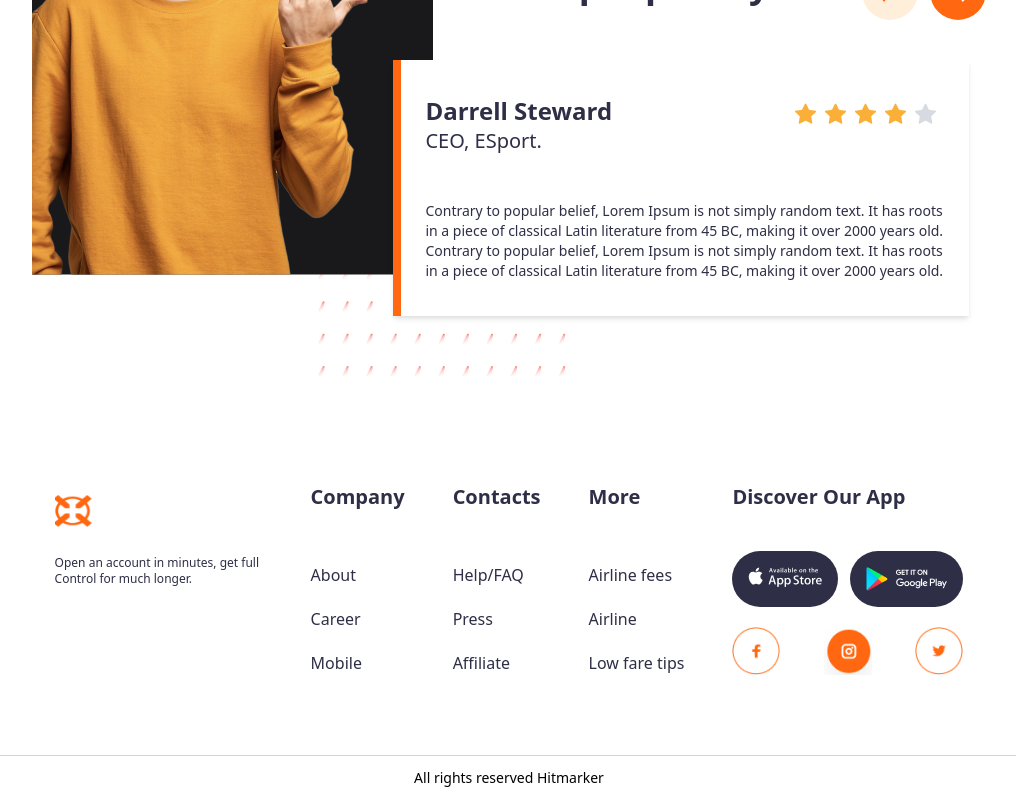
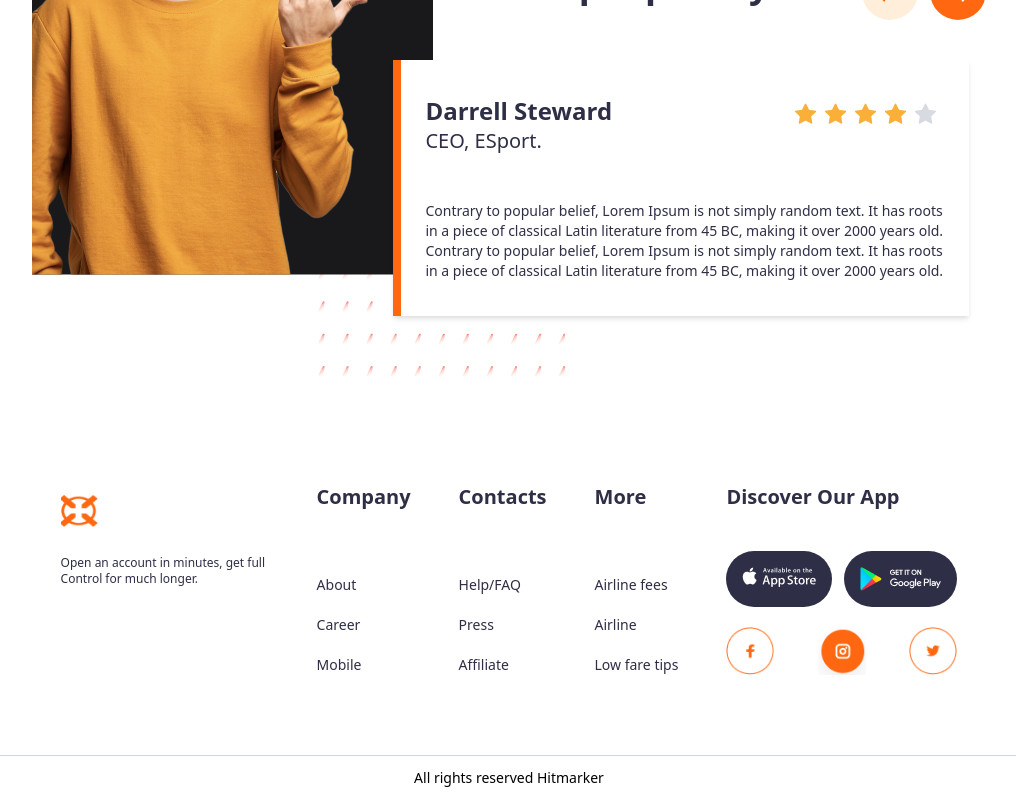
Before and after one commit to JoyBoi/hitmarker, a Vue app: page / in a window 1280 px wide. Shown: the part 2377-3177 px from the top of the page, without its empty margins (131-1147 px from the left). Built offline with nearby package versions, Linux system fonts and the light colour scheme.

Commit message:
Minor size Changes.

```diff
--- a/src/components/Contacts.vue
+++ b/src/components/Contacts.vue
@@ -26,7 +26,7 @@
         Open an account in minutes, get full Control for much longer.
       </p>
     </div>
-    <div class="flex justify-between items-center space-x-12">
+    <div class="flex justify-between items-center space-x-6 md:space-x-12">
       <footercompany />
       <footercontact />
       <more />
--- a/src/components/Footercompany.vue
+++ b/src/components/Footercompany.vue
@@ -1,11 +1,13 @@
 <template>
   <div class="flex flex-col justify-between h-48">
-    <h1 class="text-xl font-bold text-textdark">Company</h1>
+    <h1 class="text-lg md:text-xl font-bold text-textdark">Company</h1>
     <div class="flex flex-col justify-between space-y-5">
       <a
         href="#"
         class="
-          text-md text-textdark
+          text-sm
+          md:text-md
+          text-textdark
           transform
           transition
           duration-300
@@ -16,7 +18,9 @@
       <a
         href="#"
         class="
-          text-md text-textdark
+          text-sm
+          md:text-md
+          text-textdark
           transform
           transition
           duration-300
@@ -27,7 +31,9 @@
       <a
         href="#"
         class="
-          text-md text-textdark
+          text-sm
+          md:text-md
+          text-textdark
           transform
           transition
           duration-300
--- a/src/components/Footercontact.vue
+++ b/src/components/Footercontact.vue
@@ -1,11 +1,13 @@
 <template>
   <div class="flex flex-col justify-between h-48">
-    <h1 class="text-xl font-bold text-textdark">Contacts</h1>
+    <h1 class="text-lg md:text-xl font-bold text-textdark">Contacts</h1>
     <div class="flex flex-col justify-between space-y-5">
       <a
         href="#"
         class="
-          text-md text-textdark
+          text-sm
+          md:text-md
+          text-textdark
           transform
           transition
           duration-300
@@ -16,7 +18,9 @@
       <a
         href="#"
         class="
-          text-md text-textdark
+          text-sm
+          md:text-md
+          text-textdark
           transform
           transition
           duration-300
@@ -27,7 +31,9 @@
       <a
         href="#"
         class="
-          text-md text-textdark
+          text-sm
+          md:text-md
+          text-textdark
           transform
           transition
           duration-300
--- a/src/components/More.vue
+++ b/src/components/More.vue
@@ -1,11 +1,12 @@
 <template>
   <div class="flex flex-col justify-between h-48">
-    <h1 class="text-xl font-bold text-textdark">More</h1>
+    <h1 class="text-lg md:text-xl font-bold text-textdark">More</h1>
     <div class="flex flex-col justify-between space-y-5">
       <a
         href="#"
         class="
-          text-md text-textdark
+          md:text-md
+          text-sm text-textdark
           transform
           transition
           duration-300
@@ -16,7 +17,8 @@
       <a
         href="#"
         class="
-          text-md text-textdark
+          md:text-md
+          text-sm text-textdark
           transform
           transition
           duration-300
@@ -27,7 +29,8 @@
       <a
         href="#"
         class="
-          text-md text-textdark
+          md:text-md
+          text-sm text-textdark
           transform
           transition
           duration-300
--- a/src/components/Promotecard.vue
+++ b/src/components/Promotecard.vue
@@ -15,7 +15,7 @@
       mb-10
     "
   >
-    <div class="mr-52">
+    <div class="">
       <h1 class="text-xl font-bold mb-4 text-textlight">Promote Your job</h1>
       <p class="text-textlight font-light text-sm mb-3">
         Listings that are promoted average over 200% more views and 150% more
@@ -26,7 +26,7 @@
       class="
         transform
         transition
-        w-24
+        w-16
         h-16
         md:h-16
         md:w-16
```
